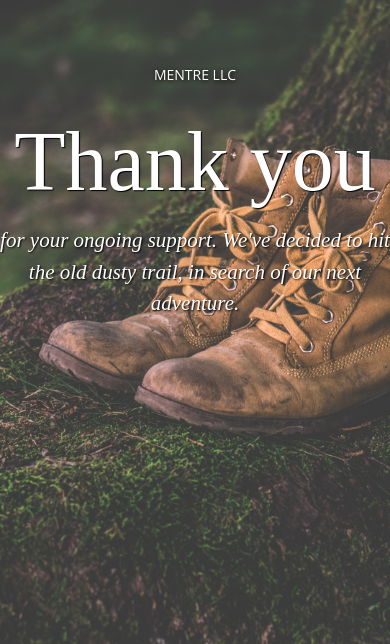
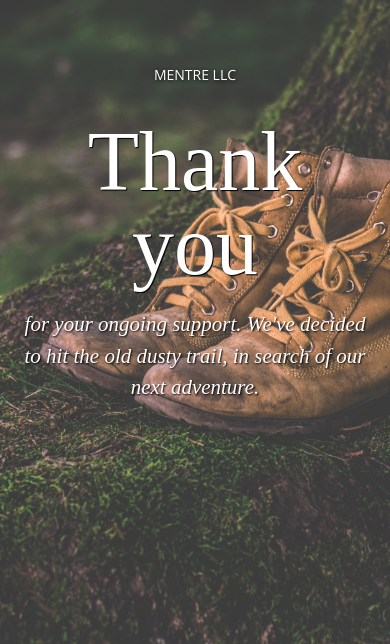
Before and after one commit to wsladek/mentre, a Django app: page / in a window 390 px wide. Shown: the top 644 px of the page. Run offline with Django 3.2, Linux system fonts and the light colour scheme.

Commit message:
added padding for text class to improve appearance on smaller mobile devices

```diff
--- a/static/styles.css
+++ b/static/styles.css
@@ -18,6 +18,7 @@ font-size: 600%;
 text-shadow: 1px 1px 1px #000000;
 font-family: "Times New Roman", Times, serif;
 line-height: 100%;
+padding: 0px 30px 0px;
 }
 
 .text {
@@ -27,7 +28,7 @@ font-size: 150%;
 font-style: italic;
 text-shadow: 1px 1px 2px #000000;
 font-family: "Times New Roman", Times, serif;
-
+padding: 0px 20px 0px;
 }
 
 body {
```
